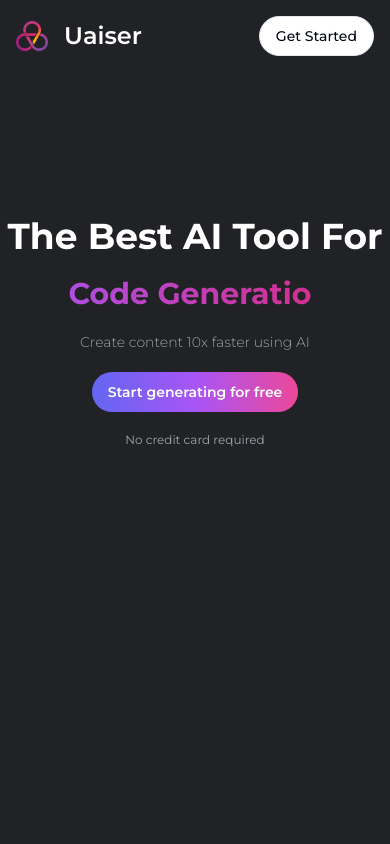
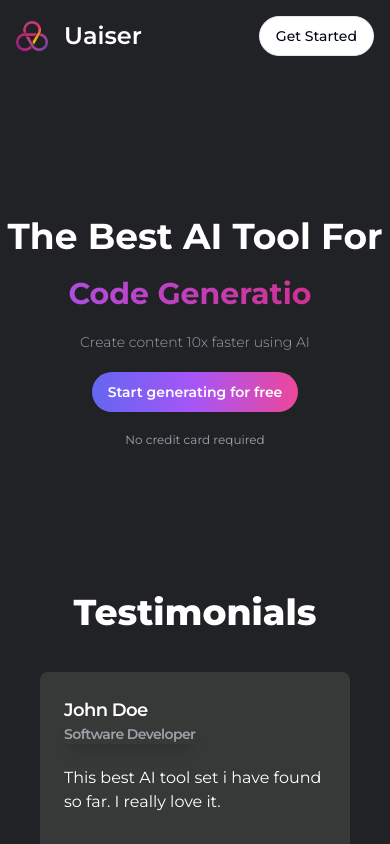
Before and after one commit to Steravy/uaiser, a Next.js app: page / in a window 390 px wide. Built offline with nearby package versions, Linux system fonts and the light colour scheme; no server answers.

Commit message:
feat (Testimonials component)
created component to render users opinions about the app

```diff
--- a/src/app/(home)/page.tsx
+++ b/src/app/(home)/page.tsx
@@ -1,4 +1,5 @@
 import HomePageHeroSection from "@/components/HomePageHeroSection";
+import Testimonials from "@/components/Testimonials";
 import HomePageNavbar from "@/components/navbar/HomePageNavbar";
 import { cn } from "@/lib/utils";
 import { Montserrat } from "next/font/google";
@@ -17,6 +18,7 @@
 
             <HomePageNavbar />
             <HomePageHeroSection />
+            <Testimonials />
 
         </section>
     )
--- a/src/components/Testimonials.tsx
+++ b/src/components/Testimonials.tsx
@@ -1,9 +1,68 @@
+'use client';
+
+import { Card, CardContent, CardHeader, CardTitle } from "./ui/card";
+
+const testimonials = [
+    {
+        name: 'John Doe',
+        avatar: 'J',
+        title: 'Software Developer',
+        description: 'This best AI tool set i have found so far. I really love it.',
+    },
+    {
+        name: 'John Doe',
+        avatar: 'J',
+        title: 'Software Developer',
+        description: 'This best AI tool set i have found so far. I really love it.',
+    },
+    {
+        name: 'John Doe',
+        avatar: 'J',
+        title: 'Software Developer',
+        description: 'This best AI tool set i have found so far. I really love it.',
+    },
+    {
+        name: 'John Doe',
+        avatar: 'J',
+        title: 'Software Developer',
+        description: 'This best AI tool set i have found so far. I really love it.',
+    },
+]
 
 type Props = {}
 
 const Testimonials = (props: Props) => {
+
     return (
-        <div>Testimonials</div>
+
+        <section className="px-10 pb-20">
+
+            <h2 className="text-center text-4xl text-white font-extrabold mb-10" >
+                Testimonials
+            </h2>
+
+            <article className="grid grid-cols-1 sm:grid-cols-2 md:grid-cols-3 lg:grid-cols-4 gap-4" >
+                {
+                    testimonials.map(
+                        (testimonial, index) => (
+                            <Card key={index} className="bg-[#373838] border-none text-white ">
+                                <CardHeader >
+                                    <CardTitle className="flex items-center gap-x-2" >
+                                        <div>
+                                            <p className="text-lg" >{testimonial.name}</p>
+                                            <p className="text-sm text-zinc-400 shadow-lg" >{testimonial.title}</p>
+                                        </div>
+                                    </CardTitle>
+                                    <CardContent className="pt-4 px-0" >
+                                        {testimonial.description}
+                                    </CardContent>
+                                </CardHeader>
+                            </Card>
+                        )
+                    )
+                }
+            </article>
+        </section>
     )
 }
 
```
